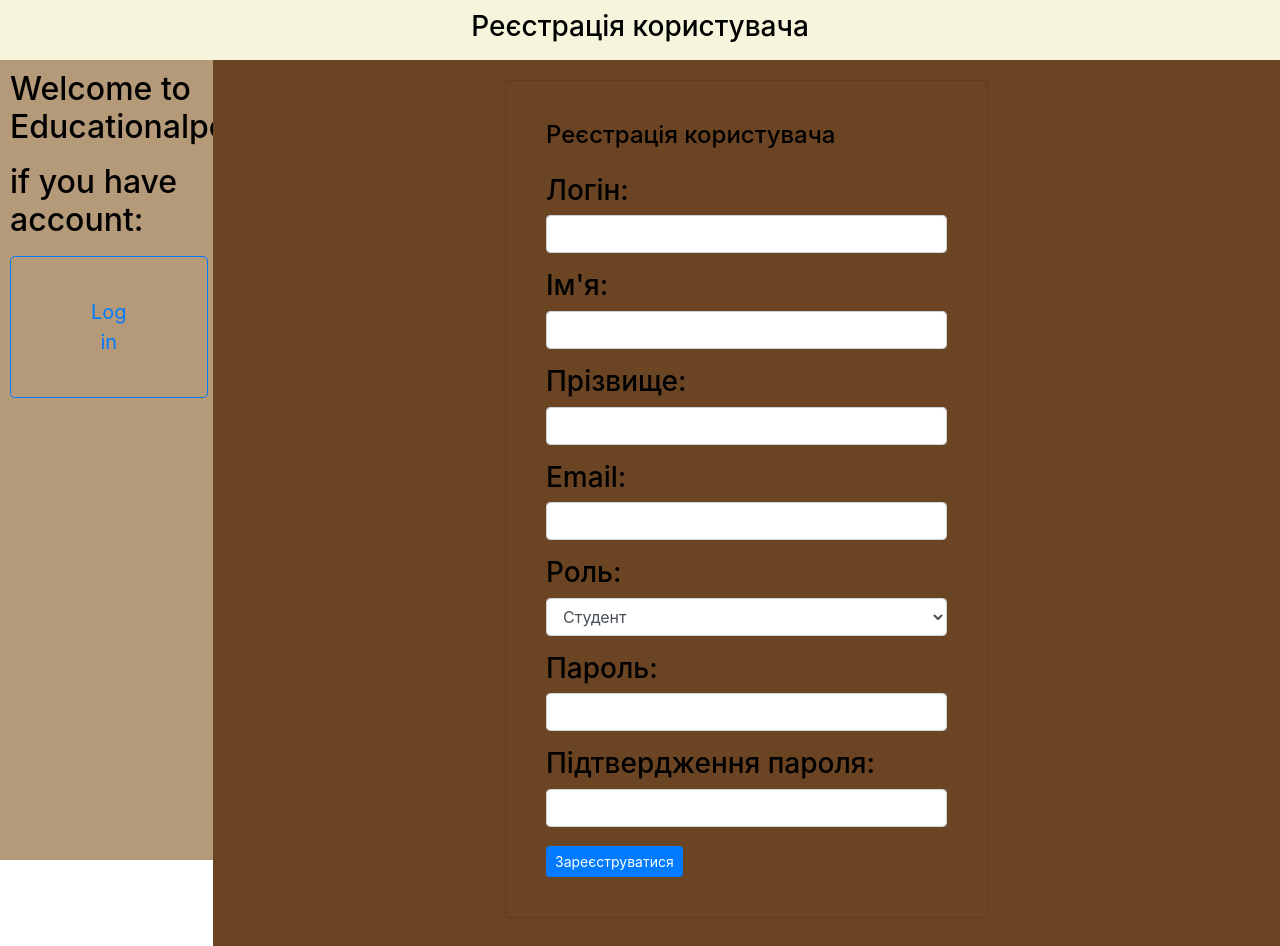
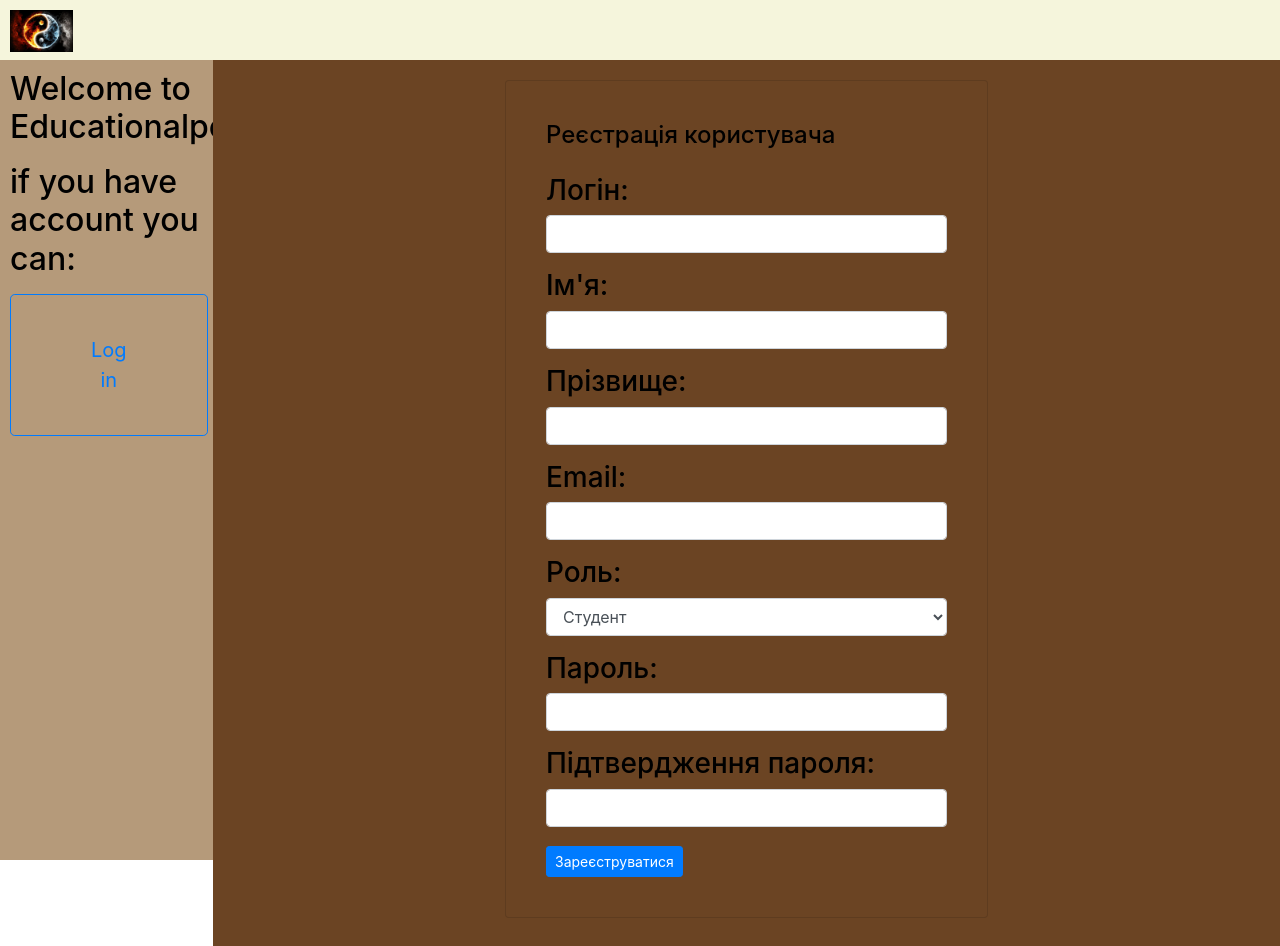
Before and after one commit to Stackmans/educational_portal, a Django app: page /register in a window 1280 px wide. Run offline with Django 5.2, Linux system fonts and the light colour scheme; some libraries are stand-ins or nearby versions.

Commit message:
fixed user profile

```diff
--- a/educationalportal/webeducation/static/css/style.css
+++ b/educationalportal/webeducation/static/css/style.css
@@ -26,3 +26,13 @@
     padding: 40px 80px; /* розмір самої кнопки
     font-size: 40px; /* розмір шрифту
 }
+
+
+.photo-container {
+    max-width: 40px; /* Максимальна ширина контейнера */
+    margin: 0 auto; /* Центруємо контейнер по горизонталі */
+}
+.photo-container img {
+    max-width: 10%; /* Максимальна ширина фото відповідатиме ширині контейнера */
+    height: auto; /* Автоматична висота для збереження пропорцій */
+}
--- a/educationalportal/webeducation/templates/webeducation/account_info.html
+++ b/educationalportal/webeducation/templates/webeducation/account_info.html
@@ -1,7 +1,12 @@
 {% extends 'base.html' %}
+{% load static %}
 
 {% block header %}
+
 <div class="d-flex justify-content-between align-items-center">
+        <div class="photo-container">
+            <a href="{% url 'home' %}"><img src="{% static 'Images/OOO.avif' %}" alt="Logo"></a>
+        </div>
     {% if user.is_authenticated %}
         Today is a good day to learn something!
         <form action="{% url 'logout' %}" method="post">
--- a/educationalportal/webeducation/templates/webeducation/index.html
+++ b/educationalportal/webeducation/templates/webeducation/index.html
@@ -1,8 +1,11 @@
 {% extends 'base.html' %}
-
+{% load static %}
 
 {% block header %}
 <div class="d-flex justify-content-between align-items-center">
+        <div class="photo-container">
+            <a href="{% url 'home' %}"><img src="{% static 'Images/OOO.avif' %}" alt="Logo"></a>
+        </div>
 
 {% if user.is_authenticated %}
     Today is a good day to learn something!
--- a/educationalportal/webeducation/templates/webeducation/register.html
+++ b/educationalportal/webeducation/templates/webeducation/register.html
@@ -1,15 +1,24 @@
 {% extends 'base.html' %}
+{% load static %}
 
 {% block header %}
-<div class="text-center">
-    Реєстрація користувача
+<div class="d-flex justify-content-between align-items-center">
+
+        <div class="photo-container">
+            <a href="{% url 'home' %}"><img src="{% static 'Images/OOO.avif' %}" alt="Logo"></a>
+        </div>
+
 </div>
+
+
 {% endblock %}
 
 {% block left_side_content %}
+
 <p>Welcome to Educationalportal</p>
-<p>if you have account: </p>
+<p>if you have account you can: </p>
 <a href="{% url 'login' %}" class="btn btn-outline-primary btn-lg">Log in</a>
+
 {% endblock %}
 
 {% block main_content %}
```
Also changed, not shown: educationalportal/webeducation/templates/webeducation/login.html (+10 -0 lines), educationalportal/webeducation/templates/webeducation/subject_info.html (+8 -0 lines), educationalportal/webeducation/static/Images/OOO.avif (added).
